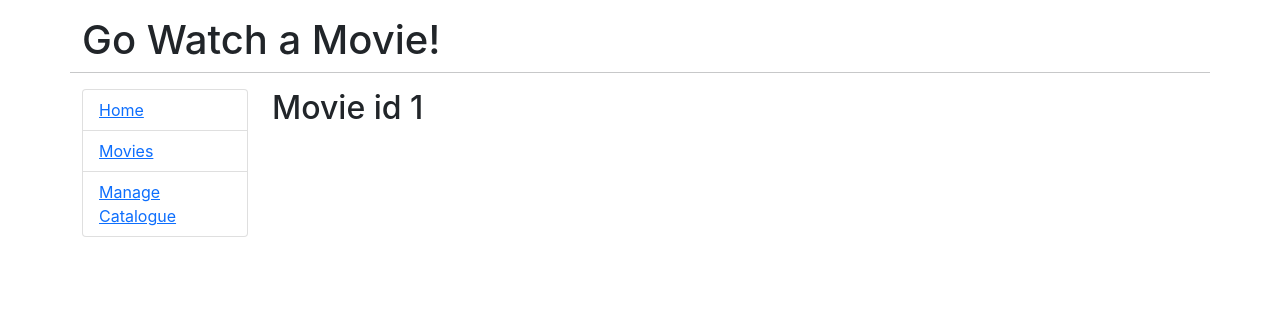
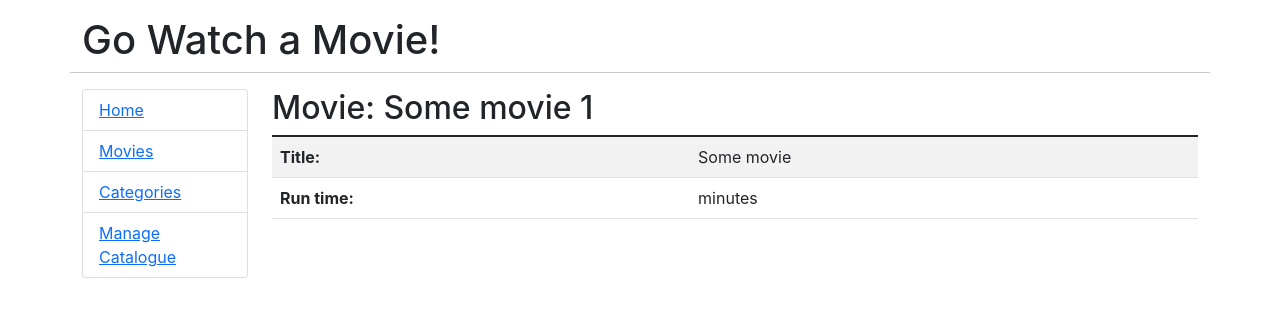
Before and after one commit to rondon23/golang-react, a React (Create React App) app in the folder go-movies/: page /movies/1 in a window 1280 px wide. Shown: the top 316 px of the page. Built offline with nearby package versions, Linux system fonts and the light colour scheme.

Commit message:
creating component one movie.

```diff
--- a/go-movies/src/App.js
+++ b/go-movies/src/App.js
@@ -1,9 +1,11 @@
 import React, { Fragment } from "react";
-import { BrowserRouter as Router, Switch, Route, Link } from 'react-router-dom'
+import { BrowserRouter as Router, Switch, Route, Link, useRouteMatch } from 'react-router-dom'
 import Movies from "./components/Movies";
 import Admin from "./components/Admin";
 import Home from "./components/Home";
 import { useParams } from "react-router-dom/cjs/react-router-dom.min";
+import Categories from "./components/Categories";
+import OneMovie from "./components/OneMovie";
 
 export default function App() {
   return (
@@ -28,6 +30,10 @@
                 </li>
 
                 <li className="list-group-item">
+                  <Link to="/by-category">Categories</Link>
+                </li>
+
+                <li className="list-group-item">
                   <Link to="/admin">Manage Catalogue</Link>
                 </li>
               </ul>
@@ -36,12 +42,26 @@
 
           <div className="col-md-10">
             <Switch>
-              <Route path="/movies/:id">
-                <Movie />
-              </Route>
+
+              <Route path="/movies/:id" component={OneMovie}/>
+
               <Route path="/movies">
                 <Movies />
               </Route>
+              <Route exact path="/by-category">
+                <CategoryPage />
+              </Route>
+
+              <Route
+                exact
+                path="/by-category/drama"
+                render={(props) => <Categories {...props} title={`Drama`} />} />
+
+              <Route
+                exact
+                path="/by-category/comedy"
+                render={(props) => <Categories {...props} title={`Comedy`} />} />
+
               <Route path="/admin">
                 <Admin />
               </Route>
@@ -57,8 +77,17 @@
   );
 }
 
-function Movie() {
-  let { id } = useParams();
+function CategoryPage() {
+  let { path, url } = useRouteMatch();
 
-  return <h2>Movie id {id}</h2>
+  return (
+    <div>
+      <h2>Categories</h2>
+
+      <ul>
+        <li> <Link to={`${path}/comedy`}>Comedy</Link> </li>
+        <li> <Link to={`${path}/drama`}>Drama</Link> </li>
+      </ul>
+    </div>
+  );
 }
--- /dev/null
+++ b/go-movies/src/components/Categories.js
@@ -0,0 +1,9 @@
+import React, { Component } from 'react'
+
+
+export default class Categories extends Component {
+
+    render() {
+        return <h2>Category: {this.props.title}</h2>
+    }
+}
--- /dev/null
+++ b/go-movies/src/components/OneMovie.js
@@ -0,0 +1,39 @@
+import React, { Component, Fragment } from 'react'
+
+
+export default class OneMovie extends Component {
+    state = { movie: {} };
+
+    componentDidMount() {
+        this.setState({
+            movie: {
+                id: this.props.match.params.id,
+                title: "Some movie",
+                rutime: 150,
+            }
+        })
+    }
+
+    render() {
+        return (
+            <Fragment>
+                <h2>Movie: {this.state.movie.title} {this.state.movie.id}</h2>
+
+                <table className="table table-compact table-striped">
+                    <thead></thead>
+                    <tbody>
+                        <tr>
+                            <td><strong>Title: </strong></td>
+                            <td>{this.state.movie.title}</td>
+                        </tr>
+
+                        <tr>
+                            <td><strong>Run time: </strong></td>
+                            <td>{this.state.movie.runtime} minutes</td>
+                        </tr>
+                    </tbody>
+                </table>
+            </Fragment>
+        )
+    }
+}
```
